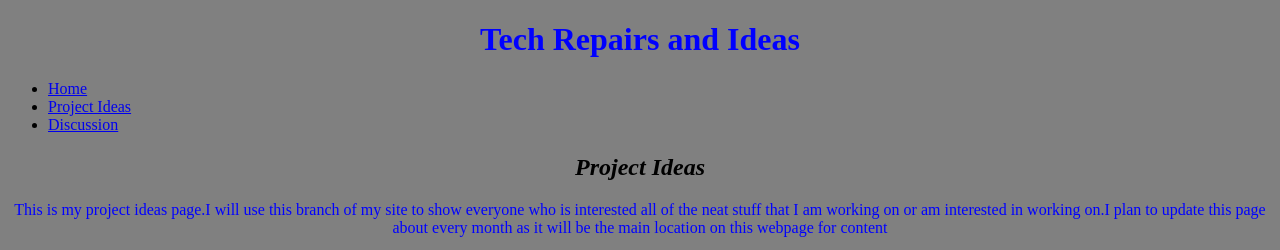
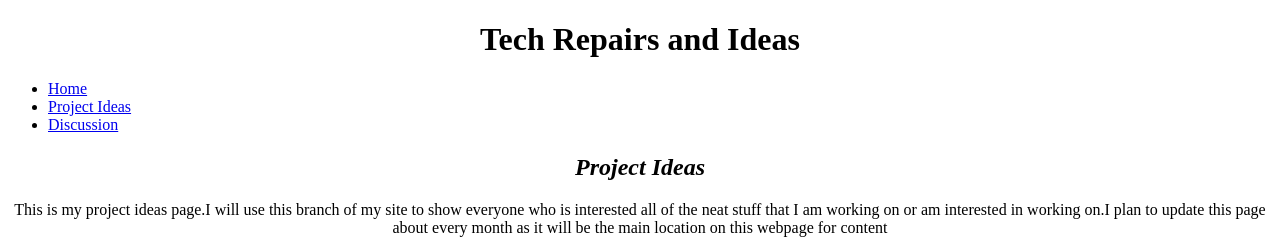
Before and after one commit to jahu237/HTML-Asssignment, a plain HTML site: page ProjectIdeas.html in a window 1280 px wide. Shown: the top 250 px of the page. Drawn offline with Linux system fonts and the light colour scheme; grey boxes are pictures that could not be loaded.

Commit message:
Update ProjectIdeas.html

```diff
--- a/ProjectIdeas.html
+++ b/ProjectIdeas.html
@@ -3,15 +3,15 @@
 <head>
  <title>Project Ideas</title>
 </head>
-  <body style="background-color:gray;">
+  <body>
 
 
   <header>
-      <center><h1><font color="blue">Tech Repairs and Ideas</font></h1></center>
+      <center><h1><font>Tech Repairs and Ideas</font></h1></center>
 
     <nav>
       <ul>
-        <li><a href="Index.html">Home</a></li>
+        <li><a href="index.html">Home</a></li>
         <li><a href="ProjectIdeas.html">Project Ideas</a></li>
         <li><a href="Discussions.html">Discussion</a></li>
       </ul>
@@ -22,7 +22,7 @@
 <section class="Project Ideas">
 
   <h1><i>Project Ideas</i></h1>
-      <p><font color="blue">This is my project ideas page.I will use this branch of my site to show everyone who is interested all of the neat stuff that I am working on or am interested in working on.I plan to update this page about every month as it will be the main location on this webpage for content</font></p>
+      <p>This is my project ideas page.I will use this branch of my site to show everyone who is interested all of the neat stuff that I am working on or am interested in working on.I plan to update this page about every month as it will be the main location on this webpage for content</p>
     <img src="iMacGPU.jpg" alt="iMac Card" width="500" height="500"
         title="Bad iMac Graphics Card">
 </section>
```
